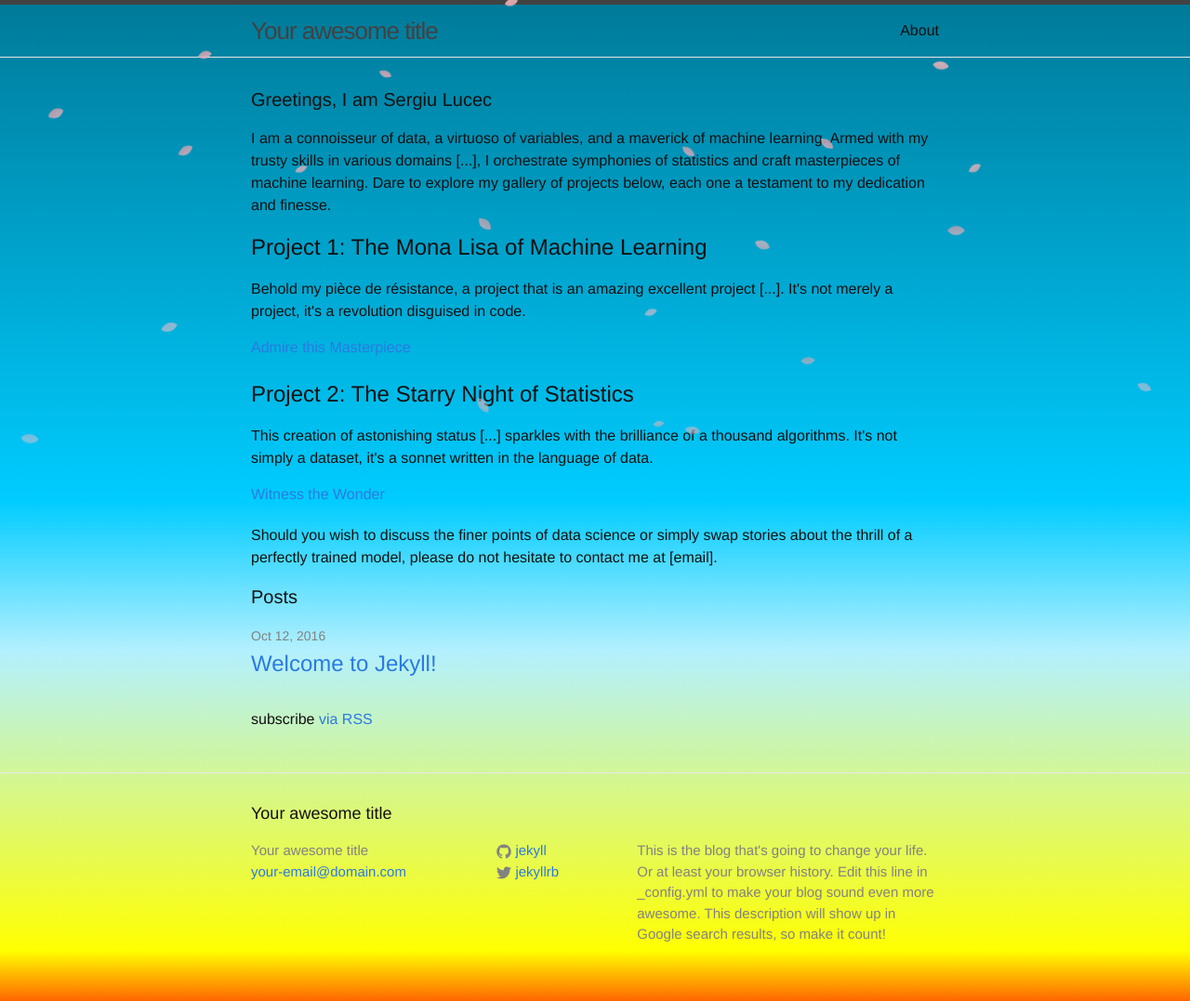
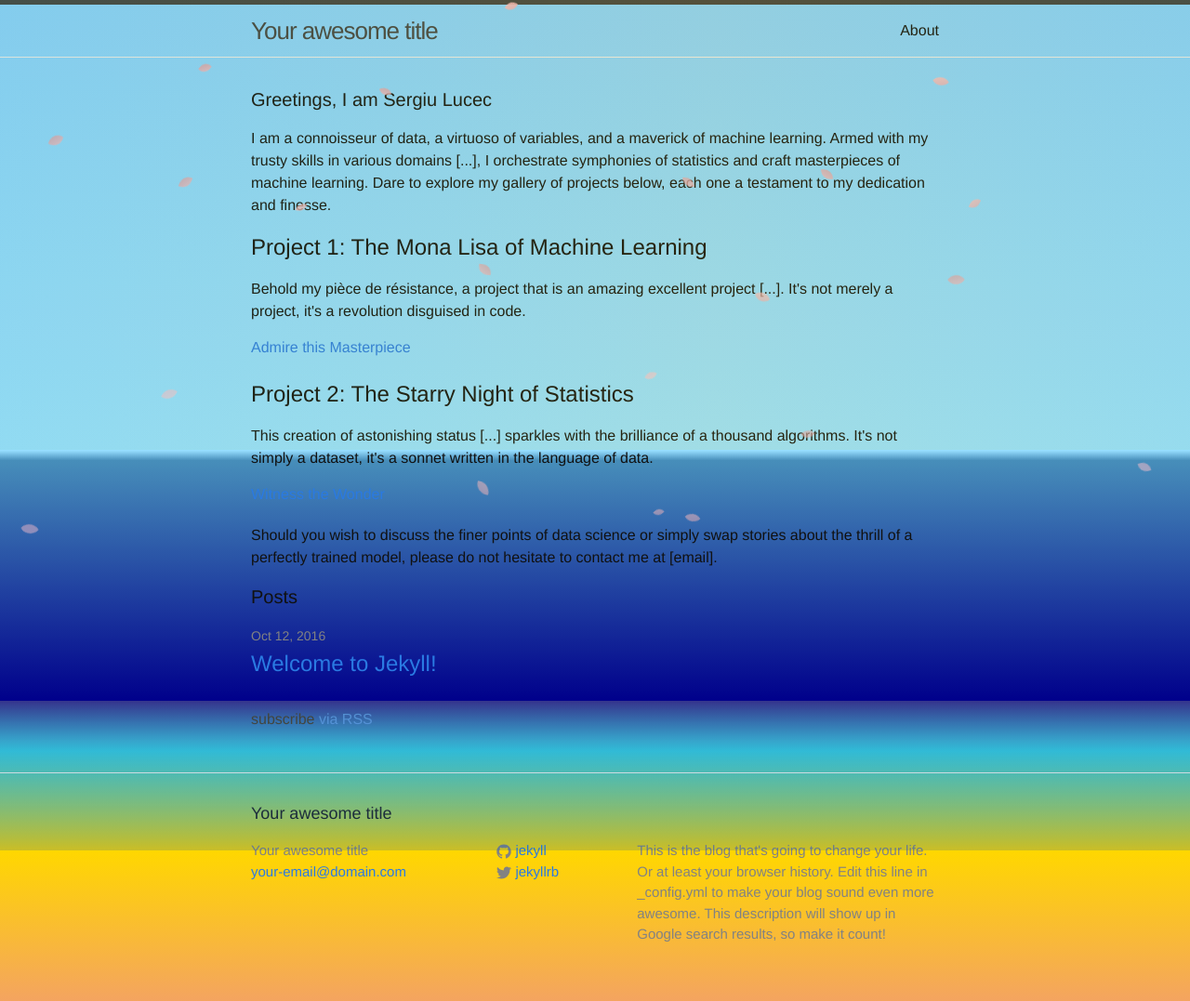
Before and after one commit to SpiritusSancti5/SpiritusSancti5.github.io, a Jekyll site: the page built from index.html, in a window 1280 px wide. Shown: the whole page at 93% size. Built offline with Jekyll 4.4.1, drawn with Linux system fonts in a browser that asks for light colours.

Commit message:
background body css

```diff
--- a/_sass/_base.scss
+++ b/_sass/_base.scss
@@ -7,8 +7,6 @@
     margin: 0;
     padding: 0;
 }
-
-
 
 /**
  * Basic styling
@@ -23,14 +21,60 @@
     -o-font-feature-settings: "kern" 1;
     font-feature-settings: "kern" 1;
     font-kerning: normal;
-    background-color: #00ccff;
-    background: -webkit-linear-gradient(rgb(0, 122, 153) 0.2%, #00ccff 50%, yellow 95%, #ff6600);
-    background: -o-linear-gradient(rgb(0, 122, 153) 0.2%, #00ccff 50%, yellow 95%, #ff6600);
-    background: -moz-linear-gradient(rgb(0, 122, 153) 0.2%, #00ccff 50%, yellow 95%, #ff6600);
-    background: linear-gradient(rgb(0, 122, 153) 0.2%, #00ccff 50%, rgb(179, 240, 255) 65%, yellow 95%, #ff6600);
+    background: linear-gradient(#87CEFA 0%, /* Sky */
+                                #97DEFF 45%, /* Sky */
+                                #478EBA 46%,
+                                #00008B 70%, /* Darker ocean */
+                                #00B4D8 75%, /* Shallow water */
+                                #FFD700 85%, /* Lighter sand */
+                                #F4A460 100%); /* Less orange sand */
+    position: relative;
+    overflow: hidden;
 }
 
+/* This is the sky shimmer. It moves from left to right. */
+body::after {
+    content: '';
+    position: absolute;
+    bottom: 55%; /* Position the sky shimmer */
+    left: 0;
+    width: 100%;
+    height: 45%; /* Increase the height of the shimmer effect to increase the distance it moves */
+    background: repeating-linear-gradient(90deg, rgba(0,180,216,0.1), rgba(255,215,0,0.1), rgba(0,180,216,0.1)); /* Transition from blue to sand to blue */
+    background-size: 200% 50px; /* Adjust the size of the background to make the shimmer go from left to right */
+    animation: shimmer 2s linear infinite; /* Increase the speed of the animation */
+}
 
+/* This is the second shimmer. It uses the shallow water and lighter sand colors and moves from up to down. */
+body::before {
+    content: '';
+    position: absolute;
+    bottom: 15%; /* Position the second shimmer effect at the shoreline */
+    left: 0;
+    width: 100%;
+    height: 15%; /* Adjust the height of the second shimmer effect */
+    background: repeating-linear-gradient(0deg, rgba(0,0,50,0.2), rgba(0,100,200,0.2), rgba(180,210,210,0.3), rgba(255,165,0,0.2)); /* Use a darker shade at the top, a slightly darker blue, a tealish white at the bottom, and a redder sand color */
+    background-size: 50px 200%; /* Adjust the size of the background to make the second shimmer go from up to down */
+    animation: shimmer2 2s linear infinite; /* Increase the speed of the animation */
+}
+
+@keyframes shimmer {
+    0% {
+        background-position: 100% 0;
+    }
+    100% {
+        background-position: -100% 0;
+    }
+}
+
+@keyframes shimmer2 {
+    0% {
+        background-position: 0 100%;
+    }
+    100% {
+        background-position: 0 -100%;
+    }
+}
 
 /**
  * Set `margin-bottom` to maintain vertical rhythm
```
